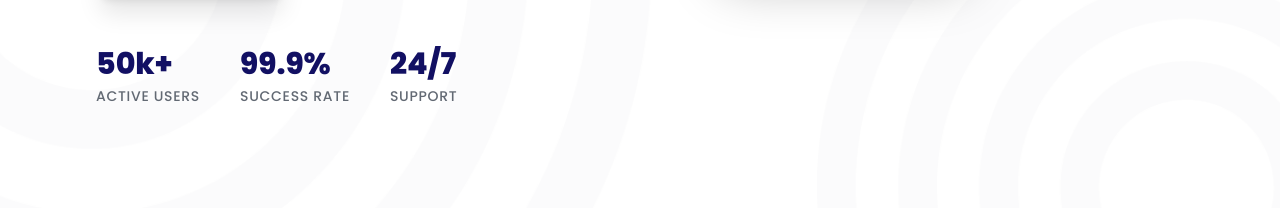
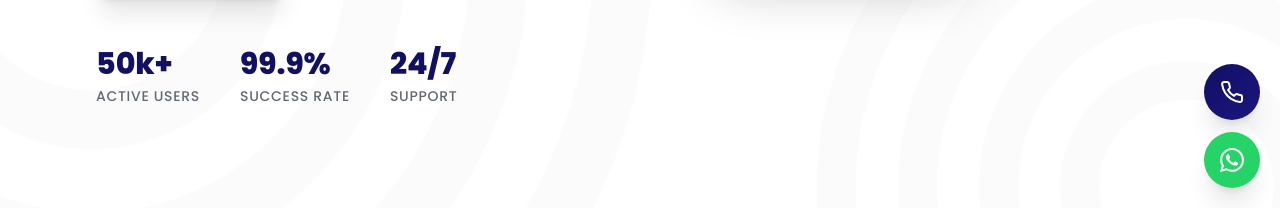
Before and after one commit to Kim-owen/justbuy-web, a SvelteKit app: page / in a window 1280 px wide. Shown: the part 592-800 px from the top of the page. Built offline with nearby package versions, Linux system fonts and the light colour scheme.

Commit message:
Add real support number, floating WhatsApp/Call buttons, update structured data

```diff
--- a/src/app.html
+++ b/src/app.html
@@ -44,10 +44,18 @@
 			"url": "https://www.justbuygh.shop",
 			"logo": "https://www.justbuygh.shop/images/jb_logo.png",
 			"description": "Ghana's most affordable platform for buying cheap data bundles, airtime top-ups, and paying utility bills instantly.",
+			"telephone": "+233308047934",
 			"address": {
 				"@type": "PostalAddress",
 				"addressCountry": "GH",
 				"addressLocality": "Accra"
+			},
+			"contactPoint": {
+				"@type": "ContactPoint",
+				"telephone": "+233308047934",
+				"contactType": "customer service",
+				"availableLanguage": ["English"],
+				"areaServed": "GH"
 			},
 			"sameAs": []
 		}
--- /dev/null
+++ b/src/components/FloatingCTA.svelte
@@ -0,0 +1,42 @@
+<style lang="postcss">
+    @reference "../styles/global.css";
+
+    .floating_cta {
+        @apply fixed bottom-5 right-5 z-40 flex flex-col gap-3;
+    }
+
+    .float_btn {
+        @apply w-14 h-14 rounded-full flex items-center justify-center shadow-xl transition-all duration-300 hover:scale-110 active:scale-95;
+        -webkit-tap-highlight-color: transparent;
+    }
+
+    .float_btn.call {
+        background: linear-gradient(135deg, #121063, #1a1680);
+    }
+    .float_btn.whatsapp {
+        background: #25D366;
+    }
+
+    .float_btn svg {
+        @apply w-6 h-6 text-white;
+    }
+
+    .float_label {
+        @apply absolute right-16 top-1/2 -translate-y-1/2 bg-white text-xs font-semibold px-3 py-1.5 rounded-lg shadow-md whitespace-nowrap opacity-0 pointer-events-none transition-opacity duration-200;
+        color: #253c49;
+    }
+    .float_btn:hover .float_label {
+        @apply opacity-100;
+    }
+</style>
+
+<div class="floating_cta">
+    <a href="tel:0308047934" class="float_btn call relative" aria-label="Call us">
+        <span class="float_label poppins-medium">Call Us</span>
+        <svg xmlns="http://www.w3.org/2000/svg" viewBox="0 0 24 24" fill="none" stroke="currentColor" stroke-width="2" stroke-linecap="round" stroke-linejoin="round"><path d="M22 16.92v3a2 2 0 0 1-2.18 2 19.79 19.79 0 0 1-8.63-3.07 19.5 19.5 0 0 1-6-6 19.79 19.79 0 0 1-3.07-8.67A2 2 0 0 1 4.11 2h3a2 2 0 0 1 2 1.72 12.84 12.84 0 0 0 .7 2.81 2 2 0 0 1-.45 2.11L8.09 9.91a16 16 0 0 0 6 6l1.27-1.27a2 2 0 0 1 2.11-.45 12.84 12.84 0 0 0 2.81.7A2 2 0 0 1 22 16.92z"></path></svg>
+    </a>
+    <a href="https://wa.me/233308047934?text=Hi%20JustBuy%2C%20I%20need%20help" target="_blank" class="float_btn whatsapp relative" aria-label="Chat on WhatsApp">
+        <span class="float_label poppins-medium">WhatsApp</span>
+        <svg viewBox="0 0 24 24" fill="currentColor"><path d="M17.472 14.382c-.297-.149-1.758-.867-2.03-.967-.273-.099-.471-.148-.67.15-.197.297-.767.966-.94 1.164-.173.199-.347.223-.644.075-.297-.15-1.255-.463-2.39-1.475-.883-.788-1.48-1.761-1.653-2.059-.173-.297-.018-.458.13-.606.134-.133.298-.347.446-.52.149-.174.198-.298.298-.497.099-.198.05-.371-.025-.52-.075-.149-.669-1.612-.916-2.207-.242-.579-.487-.5-.669-.51-.173-.008-.371-.01-.57-.01-.198 0-.52.074-.792.372-.272.297-1.04 1.016-1.04 2.479 0 1.462 1.065 2.875 1.213 3.074.149.198 2.096 3.2 5.077 4.487.709.306 1.262.489 1.694.625.712.227 1.36.195 1.871.118.571-.085 1.758-.719 2.006-1.413.248-.694.248-1.289.173-1.413-.074-.124-.272-.198-.57-.347m-5.421 7.403h-.004a9.87 9.87 0 01-5.031-1.378l-.361-.214-3.741.982.998-3.648-.235-.374a9.86 9.86 0 01-1.51-5.26c.001-5.45 4.436-9.884 9.888-9.884 2.64 0 5.122 1.03 6.988 2.898a9.825 9.825 0 012.893 6.994c-.003 5.45-4.437 9.884-9.885 9.884m8.413-18.297A11.815 11.815 0 0012.05 0C5.495 0 .16 5.335.157 11.892c0 2.096.547 4.142 1.588 5.945L.057 24l6.305-1.654a11.882 11.882 0 005.683 1.448h.005c6.554 0 11.89-5.335 11.893-11.893a11.821 11.821 0 00-3.48-8.413z"/></svg>
+    </a>
+</div>
--- a/src/components/Footer.svelte
+++ b/src/components/Footer.svelte
@@ -108,11 +108,11 @@
                 </li>
                 <li>
                     <svg class="icon" fill="none" stroke="currentColor" viewBox="0 0 24 24"><path stroke-linecap="round" stroke-linejoin="round" stroke-width="2" d="M3 8l7.89 5.26a2 2 0 002.22 0L21 8M5 19h14a2 2 0 002-2V7a2 2 0 00-2-2H5a2 2 0 00-2 2v10a2 2 0 002 2z"></path></svg>
-                    <span>support@justbuy.com</span>
+                    <span>support@justbuygh.shop</span>
                 </li>
                 <li>
                     <svg class="icon" fill="none" stroke="currentColor" viewBox="0 0 24 24"><path stroke-linecap="round" stroke-linejoin="round" stroke-width="2" d="M3 5a2 2 0 012-2h3.28a1 1 0 01.948.684l1.498 4.493a1 1 0 01-.502 1.21l-2.257 1.13a11.042 11.042 0 005.516 5.516l1.13-2.257a1 1 0 011.21-.502l4.493 1.498a1 1 0 01.684.949V19a2 2 0 01-2 2h-1C9.716 21 3 14.284 3 6V5z"></path></svg>
-                    <span>+233 24 123 4567</span>
+                    <span>030 804 7934</span>
                 </li>
             </ul>
         </div>
--- a/src/routes/+page.svelte
+++ b/src/routes/+page.svelte
@@ -7,6 +7,7 @@
 	import ServicesGrid from "../components/ServicesGrid.svelte";
 	import Testimonials from "../components/Testimonials.svelte";
 	import FAQ from "../components/FAQ.svelte";
+	import FloatingCTA from "../components/FloatingCTA.svelte";
 	import Footer from "../components/Footer.svelte";
 </script>
 
@@ -46,6 +47,7 @@
 
 <main class="main_wrapper">
     <Header />
+    <FloatingCTA />
     <Hero />
     <ServicesGrid />
     <HowItWorks />
```
